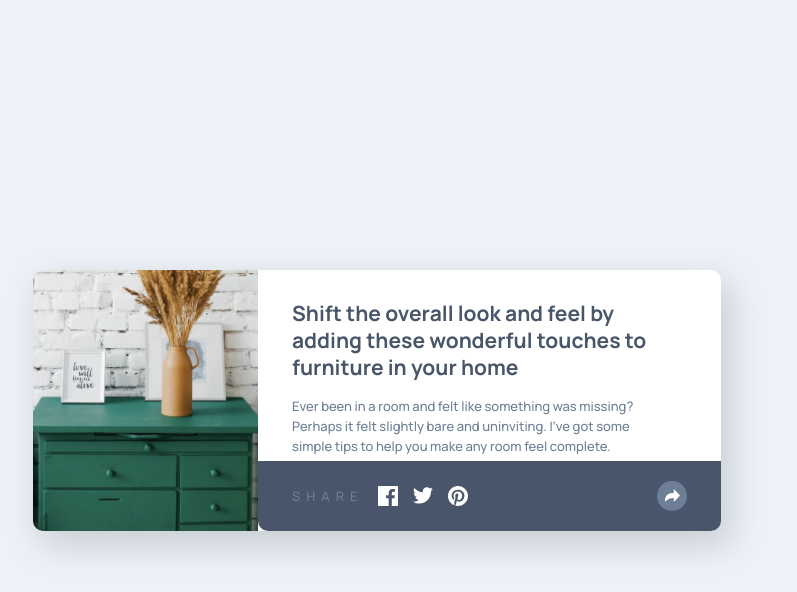
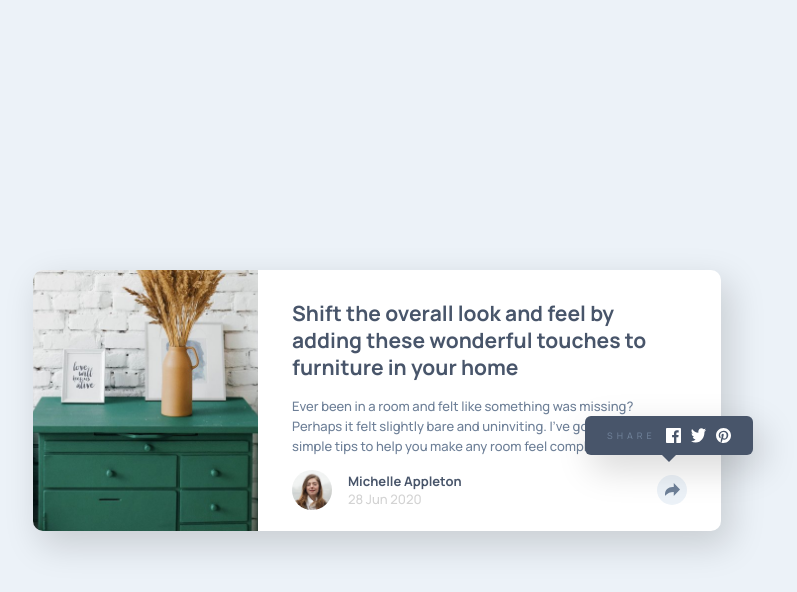
Before and after one commit to dnypham/frontend-mentor-article-preview-component, a React app: page / in a window 1280 px wide. Both pictures are taken after a click on the button 935 px from the left and 489 px from the top of the page. Shown: the whole page, without its empty margins (263-1060 px from the left). Built offline with nearby package versions, Linux system fonts and the light colour scheme.

Commit message:
Add tooltip on share button click in desktop view.

```diff
--- a/public/styles.css
+++ b/public/styles.css
@@ -72,7 +72,7 @@
   line-height: 20px;
 }
 
-.user-section {
+.user-section-mobile {
   display: flex;
   justify-content: start;
   align-items: center;
@@ -110,6 +110,7 @@
   height: 30px;
   border: none;
   cursor: pointer;
+  position: relative;
 }
 
 .share-section {
@@ -151,6 +152,18 @@
 
 .hide {
   display: none;
+}
+
+.user-section-desktop {
+  display: none;
+}
+
+.visible {
+  visibility: visible;
+}
+
+.hidden {
+  visibility: hidden;
 }
 
 /* ----------PSEUDO CLASSES---------- */
@@ -212,8 +225,59 @@
     line-height: 27px;
   }
 
-  .user-section {
+  .user-section-mobile {
+    display: none;
+  }
+
+  .user-section-desktop {
+    display: flex;
+    justify-content: start;
+    align-items: center;
     padding: 20px 34px 32px 34px;
+    height: 70px;
+  }
+
+  .share-tooltip {
+    display: flex;
+    justify-content: center;
+    align-items: center;
+    background-color: hsl(217, 19%, 35%);
+    color: #fff;
+    text-align: center;
+    padding: 12px 22px;
+    border-radius: 6px;
+    position: absolute;
+    z-index: 1;
+    bottom: 165%;
+    left: 50%;
+    margin-left: -290%;
+    box-shadow: 8px 13px 35px 2px rgb(0 0 0 / 15%);
+  }
+
+  .share-tooltip::after {
+    content: "";
+    position: absolute;
+    top: 100%;
+    left: 50%;
+    margin-left: -7px;
+    border-width: 7px;
+    border-style: solid;
+    border-color: hsl(217, 19%, 35%) transparent transparent transparent;
+  }
+
+  .share-text {
+    font-size: 9px;
+    letter-spacing: 4px;
+  }
+
+  .share-icon {
+    height: 15px;
+    width: 15px;
+    margin-left: 10px;
+  }
+
+  .share-icon:hover {
+    padding-bottom: 0px;
   }
 
 }
--- a/src/components/user-section.js
+++ b/src/components/user-section.js
@@ -3,16 +3,20 @@ import React, { useState } from "react";
 export default function UserSection() {
   const [isUserSectionVisible, setIsUserSectionVisible] = useState(true);
   const [isShareSectionVisible, setIsShareSectionVisible] = useState(false);
+  const [isDesktopShareButtonActive, setIsDesktopShareButtonActive] = useState(false);
 
   const toggleSection = () => {
     setIsUserSectionVisible(!isUserSectionVisible);
     setIsShareSectionVisible(!isShareSectionVisible);
   }
 
+  const toggleTooltip = () => {
+    setIsDesktopShareButtonActive(!isDesktopShareButtonActive);
+  }
 
   return (
     <>
-      <div className={isUserSectionVisible ? 'user-section' : 'hide'}>
+      <div className={isUserSectionVisible ? 'user-section-mobile' : 'hide'}>
         <img className="user-photo" src="./assets/avatar-michelle.jpg" />
         <div className="article-information">
           <p className=" user-name manrope-700 very-dark-grayish-blue">Michelle Appleton</p>
@@ -22,13 +26,29 @@ export default function UserSection() {
           <img className="share-button" src="./assets/icon-share.svg" />
         </button>
       </div>
-        <div className={isShareSectionVisible ? 'share-section' : 'hide'}>
+      <div className={isShareSectionVisible ? 'share-section' : 'hide'}>
         <h4 className="share-text manrope-500 desaturated-dark-blue">SHARE</h4>
         <img className="share-icon" src="./assets/icon-facebook.svg" />
         <img className="share-icon" src="./assets/icon-twitter.svg" />
         <img className="share-icon" src="./assets/icon-pinterest.svg" />
-          <button className="share-button-container-active" onClick={toggleSection}>
+        <button className="share-button-container-active" onClick={toggleSection}>
           <img className="share-button-active" src="./assets/icon-share.svg" />
+        </button>
+      </div>
+      <div className="user-section-desktop">
+        <img className="user-photo" src="./assets/avatar-michelle.jpg" />
+        <div className="article-information">
+          <p className=" user-name manrope-700 very-dark-grayish-blue">Michelle Appleton</p>
+          <p className="article-date manrope-500">28 Jun 2020</p>
+        </div>
+        <button className="share-button-container" onClick={toggleTooltip}>
+          <div className={`share-tooltip ${isDesktopShareButtonActive ? 'visible' : 'hidden'}`}>
+            <h4 className="share-text manrope-500 desaturated-dark-blue">SHARE</h4>
+            <img className="share-icon" src="./assets/icon-facebook.svg" />
+            <img className="share-icon" src="./assets/icon-twitter.svg" />
+            <img className="share-icon" src="./assets/icon-pinterest.svg" />
+          </div>
+          <img className="share-button" src="./assets/icon-share.svg" />
         </button>
       </div>
     </>
```
